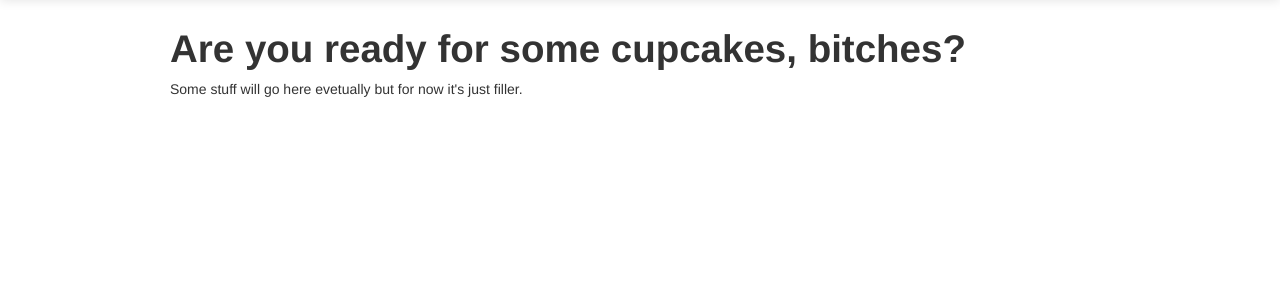
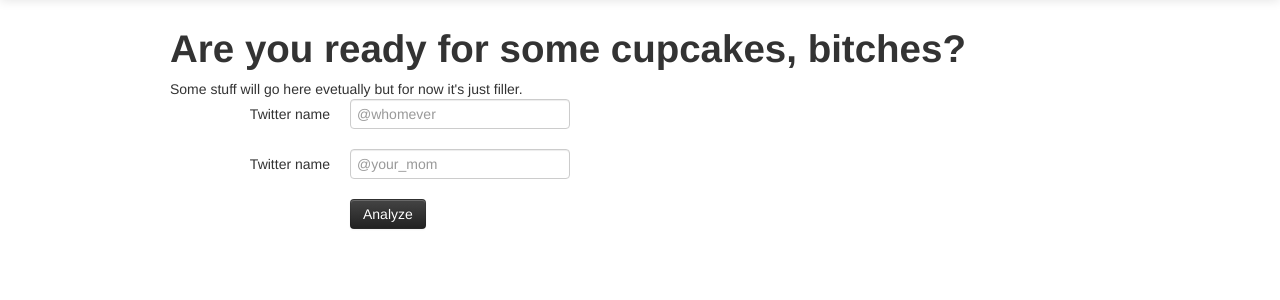
Before and after one commit to annthurium/twerk, a Flask app: page / in a window 1280 px wide. Shown: the part 41-341 px from the top of the page. Run offline with Flask 2, Linux system fonts and the light colour scheme; some libraries are stand-ins or nearby versions.

Commit message:
Added form to index.html

```diff
--- a/templates/index.html
+++ b/templates/index.html
@@ -4,4 +4,24 @@
     <h1>Are you ready for some cupcakes, bitches?</h1>
     Some stuff will go here evetually but for now it's just filler.
 
+    <form class="form-horizontal">
+  <div class="control-group">
+    <label class="control-label" for="user_1_screen_name">Twitter name</label>
+    <div class="controls">
+      <input type="text" id="user_1_screen_name" placeholder="@whomever">
+    </div>
+  </div>
+  <div class="control-group">
+    <label class="control-label" for="inputPassword">Twitter name</label>
+    <div class="controls">
+      <input type="text" id="user_2_screen_name" placeholder="@your_mom">
+    </div>
+  </div>
+  <div class="control-group">
+    <div class="controls">
+      <button type="submit" class="btn btn-inverse">Analyze</button>
+    </div>
+  </div>
+</form>
+
 {% endblock %}
```
